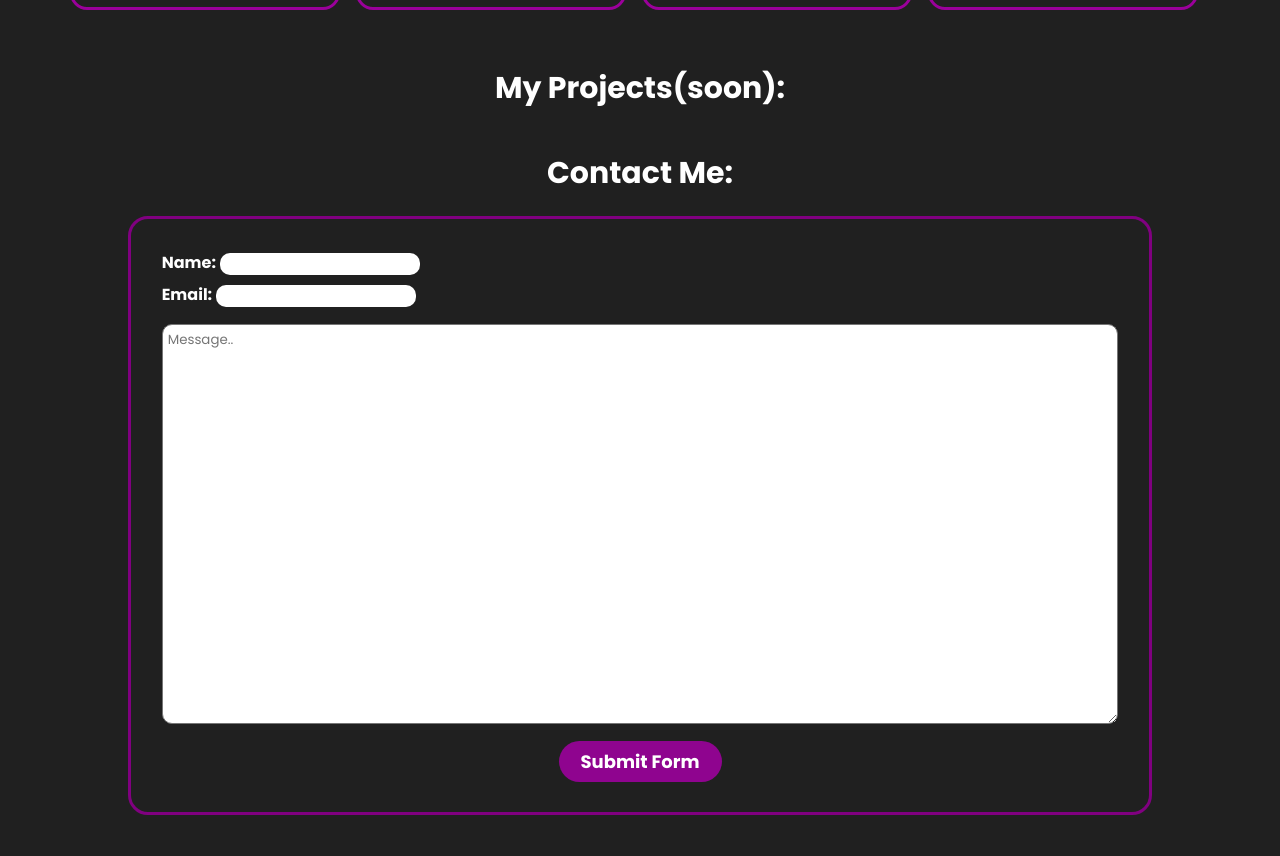
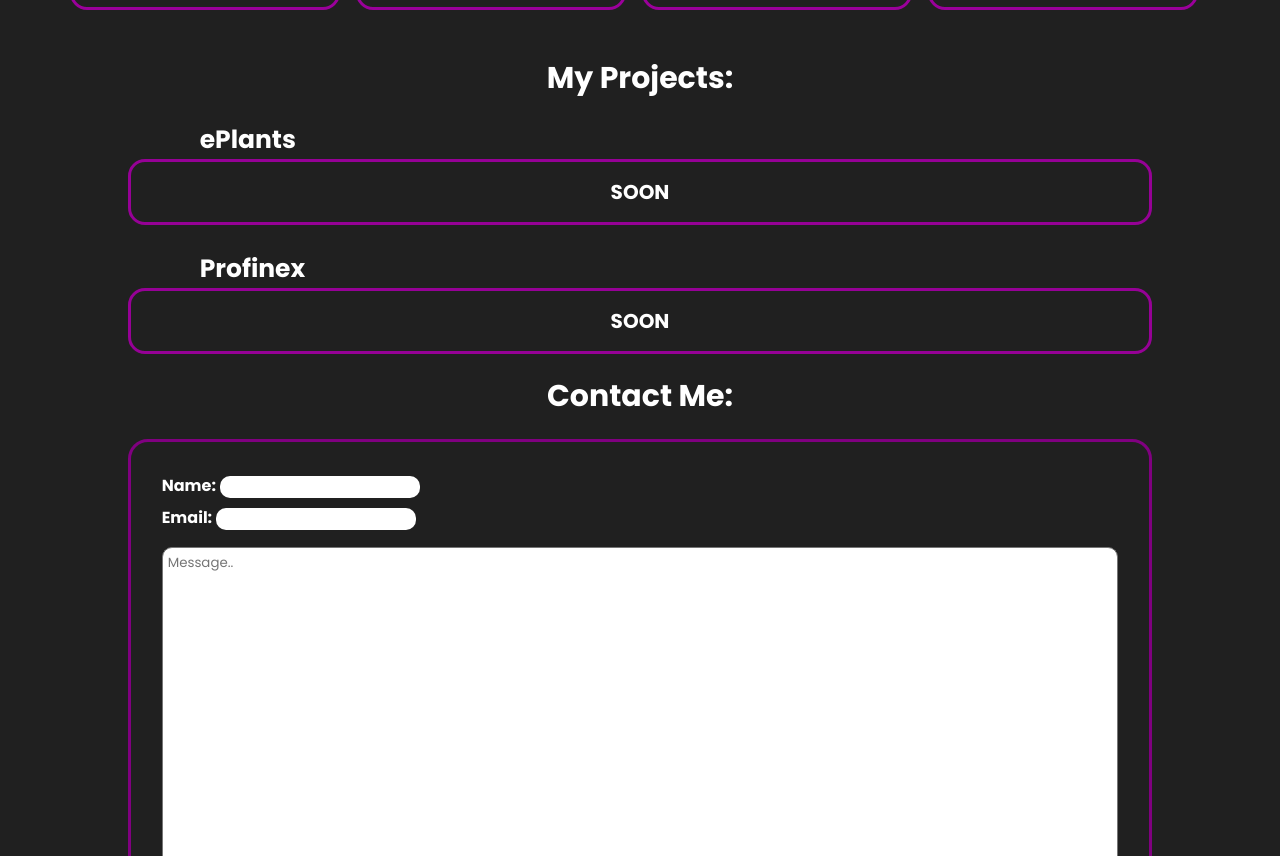
Before and after one commit to xxMihaix/devMihai, a plain HTML site: page index.html in a window 1280 px wide. Shown: the part 1455-2311 px from the top of the page. Drawn offline with Linux system fonts and the light colour scheme.

Commit message:
Add files via upload

```diff
--- a/index.html
+++ b/index.html
@@ -141,12 +141,54 @@
   </div>
 </div>
 
+<!--
 <div id="all-projects-container" class="hidden">
-  <p id="projects-title">My Projects(soon):</p>
+  <p id="projects-title">My Projects:</p>
   <div id="projects-container">
-    <!--Content Projects-->
+    Content Projects
+    <div class="all-project">
+      <p class="project-title">ePlants</p>
+      <div class="project-container">
+
+      </div>
+    </div>
+
+    <div class="all-project">
+      <p class="project-title">Profinex</p>
+      <div class="project-container">
+
+      </div>
+    </div>
+    </div>
+
+
+    </div>
+</div>-->
+
+
+<div id="all-projects-container" class="hidden">
+  <p id="project-title">My Projects:</p>
+  <div id="content-pr">
+
+    <div class="els">
+      <p class="tit">ePlants</p>
+      <div class="conn">
+        <!-- To Build -->
+         SOON
+      </div>
+    </div>
+
+    <div class="els">
+      <p class="tit">Profinex</p>
+      <div class="conn">
+        <!-- To Build -->
+        SOON
+      </div>
+    </div>
+
   </div>
 </div>
+
 
 
 <!-- CONTACT -->
--- a/style.css
+++ b/style.css
@@ -642,7 +642,7 @@ p{
 }
 
 /***************  My Projects  *******************/
-
+/*
 #projects-title{
     font-size: 30px;
     font-weight: bold;
@@ -656,6 +656,139 @@ p{
         margin-top: 40px;
     }
 }
+
+.all-project{
+    max-width: 1100px;
+    display: flex;
+    justify-content: center;
+    align-items: flex-start;
+    flex-direction: column;
+    background: red;
+}
+
+#projects-container{
+    display: flex;
+    min-width: 100%;
+    justify-content: center;
+    align-items: center;
+    flex-direction: column;
+    gap: 40px;
+    padding-left: 10%;
+    padding-right: 10%;
+}
+
+@media(max-width: 700px){
+    #projects-container{
+        padding-left: 20px;
+        padding-right: 20px;
+    }
+}
+
+.project-container{
+    max-width: 1100px;
+    min-width: 100%;
+    height: auto;
+    min-height: 100px;
+    border: 3px solid rgb(147, 0, 147);
+    border-radius: 17px;
+}
+
+.project-title{
+    color: white;
+    font-weight: bold;
+    font-size: 25px;
+    margin-left: 35px;
+}
+*/
+
+#all-projects-container{
+    height: auto;
+    min-height: 100px;
+    width: 100%;
+    display: flex;
+    flex-direction: column;
+    align-items: center;
+    justify-content: center;
+    margin-top: 30px;
+}
+
+#project-title{
+    text-align: center;
+    color: white;
+    font-weight: bold;
+    font-size: 30px;
+    margin-bottom: 20px;
+}
+
+#content-pr{
+    display: flex;
+    flex-direction: column;
+    justify-content: center;
+    align-items: center;
+    width: 100%;
+    padding-left: 10%;
+    padding-right: 10%;
+    gap: 25px;
+}
+
+@media(max-width: 700px){
+    #content-pr{
+        padding-left: 3%;
+        padding-right: 3%;
+    }
+}
+
+.els{
+    max-width: 1100px;
+    width: 100%;
+}
+
+.tit{
+    color: white;
+    font-size: 25px;
+    font-weight: bold;
+    margin-left: 7%;
+}
+
+.conn{
+    border-radius: 17px;
+    border: 3px solid rgb(150, 1, 150);
+    padding: 15px;
+
+    display: flex;
+    justify-content: center;
+    align-items: center;
+    flex-direction: column;
+    color: white;
+    font-weight: bold;
+    font-size: 20px;
+}
+
+
+
+
+
+
+
+
+
+
+
+
+
+
+
+
+
+
+
+
+
+
+
+
+
+
 
 
 
@@ -677,13 +810,13 @@ p{
     font-size: 30px;
     font-weight: bold;
     color: white;
-    margin-top: 20px;
+    margin-top: 17px;
     text-align: center;
 }
 
 @media(min-width: 600px){
     #contact-title{
-        margin-top: 40px;
+        margin-top: 20px;
     }
 }
 
```
